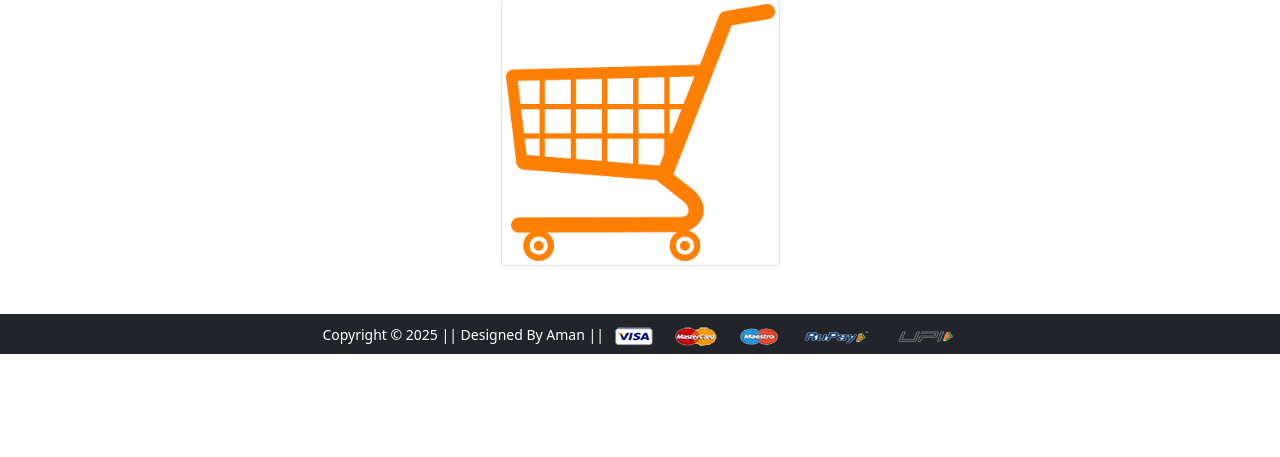
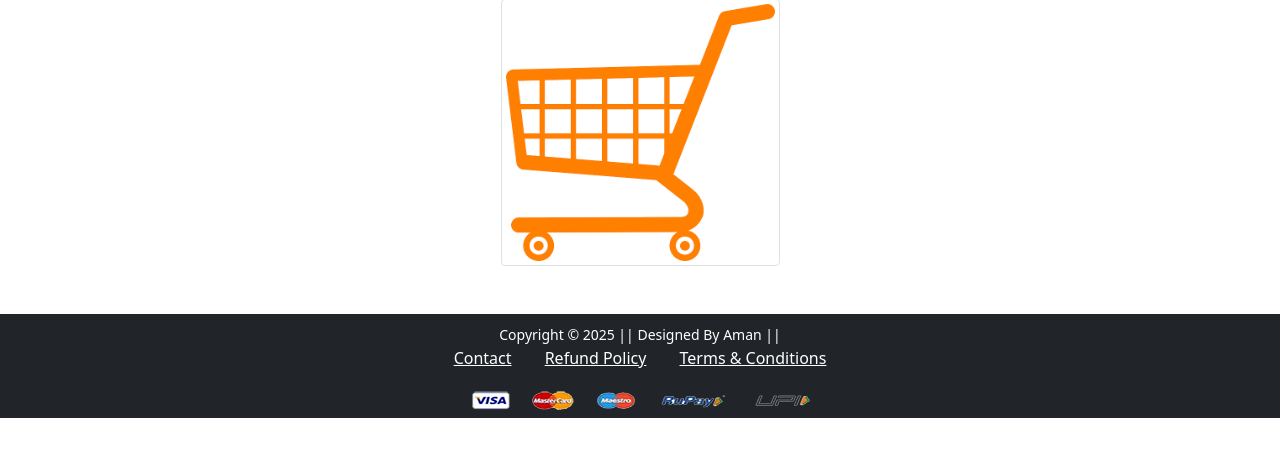
Before and after one commit to Gunnerx7/shopsmart, a Django app: page /cart/ in a window 1280 px wide. Shown: the part 147-604 px from the top of the page. Run offline with Django 3.2, Linux system fonts and the light colour scheme; a user stored in the database is signed in; data comes from the database, SQL or seed files in the repository; some libraries are stand-ins or nearby versions.

Commit message:
Update base.html

```diff
--- a/app/templates/app/base.html
+++ b/app/templates/app/base.html
@@ -95,6 +95,11 @@
     <!-- Start Footer -->
     <footer class="container-fluid bg-dark text-center p-2 mt-5">
         <small class="text-white">Copyright &copy; 2025 || Designed By Aman || </small>
+            <p>
+                <a href="{% url 'contact' %}" class="text-white mx-2">Contact</a> |
+                <a href="{% url 'refund' %}" class="text-white mx-2">Refund Policy</a> |
+                <a href="{% url 'terms' %}" class="text-white mx-2">Terms & Conditions</a>
+            </p>
         <img src="{% static 'app/images/payment.png' %}" alt="" srcset="" class="img-fluid" height="2px">
     </footer> <!-- End Footer -->
 
```
